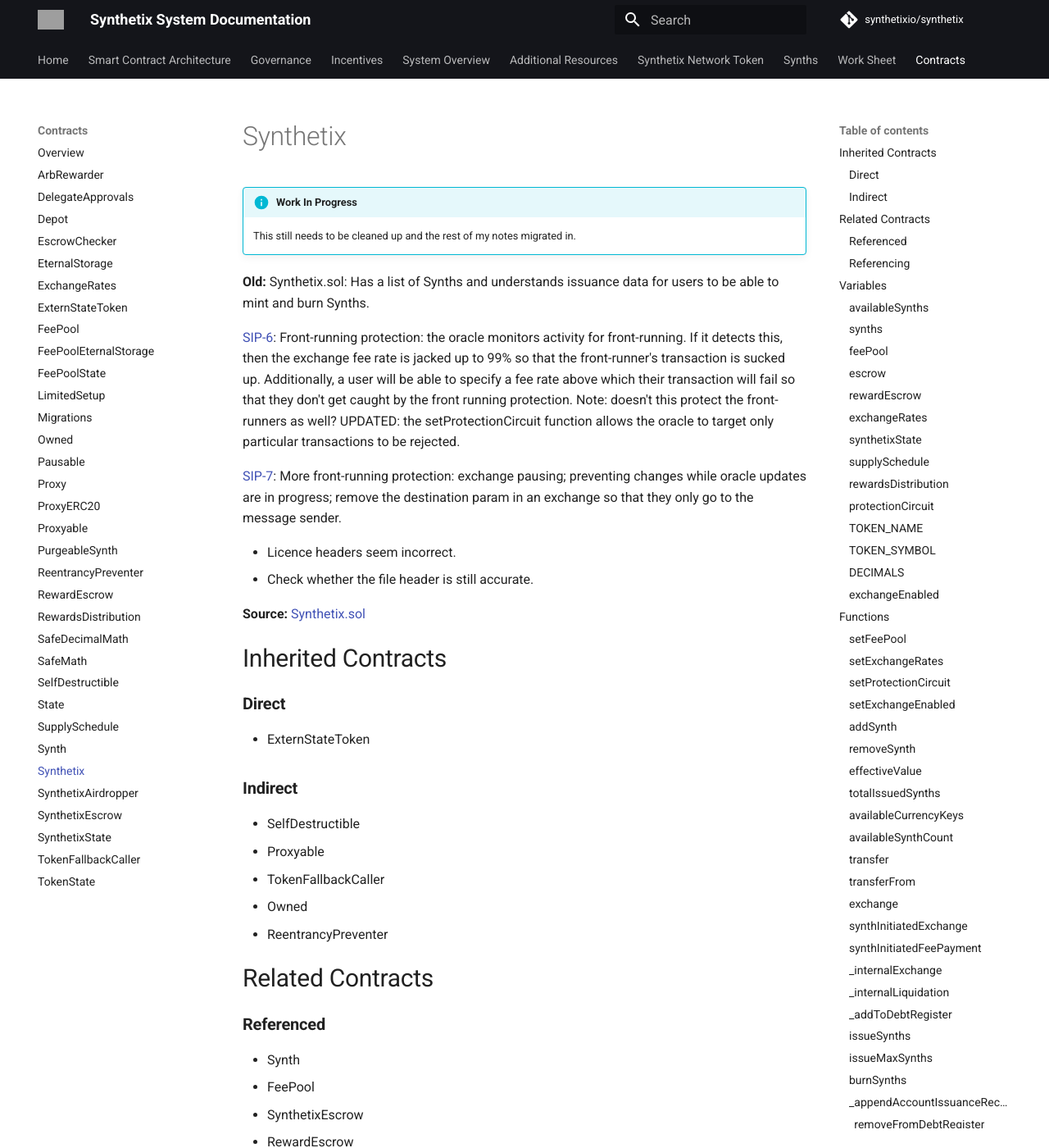
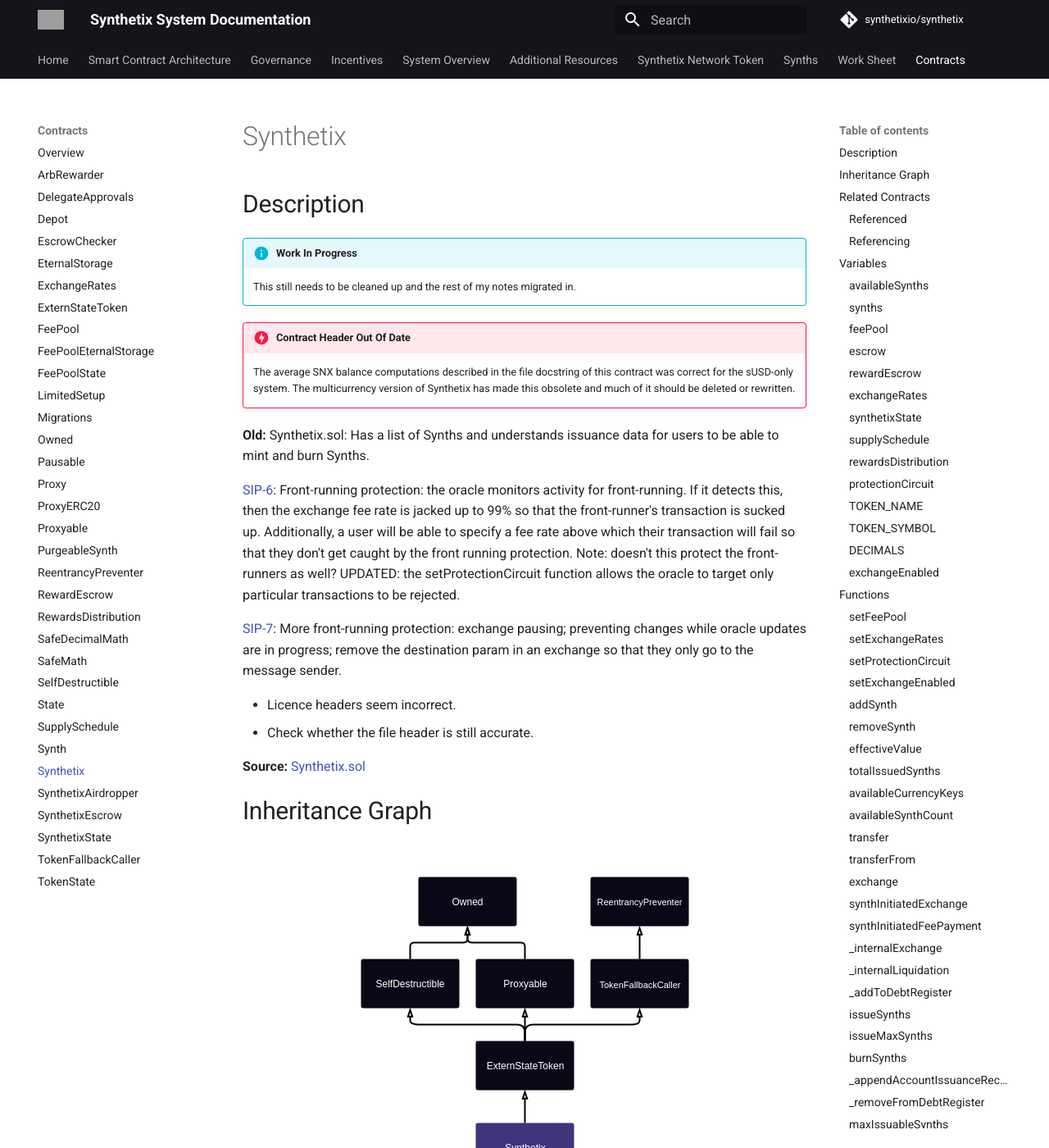
Before and after one commit to Synthetixio/synthetix, an MkDocs documentation site: the page built from docs/contracts/Synthetix.md, in a window 1280 px wide and 1400 px high. Shown: the whole window at 82% size. Built offline with MkDocs 1.6.1 and Material for MkDocs 9.7.7, drawn with Linux system fonts in a browser that asks for light colours; formulas are drawn with MathJax 3; comment, search, counter and statistics services are not loaded; grey boxes are pictures that could not be loaded.

Commit message:
Synthetix inheritance graph.

```diff
--- a/docs/contracts/Synthetix.md
+++ b/docs/contracts/Synthetix.md
@@ -1,7 +1,12 @@
 # Synthetix
+
+## Description
 
 !!! info "Work In Progress"
     This still needs to be cleaned up and the rest of my notes migrated in.
+
+!!! danger "Contract Header Out Of Date"
+    The average SNX balance computations described in the file docstring of this contract was correct for the sUSD-only system. The multicurrency version of Synthetix has made this obsolete and much of it should be deleted or rewritten.
 
 **Old:** Synthetix.sol: Has a list of Synths and understands issuance data for users to be able to mint and burn Synths.
 
@@ -14,19 +19,11 @@
 
 **Source:** [Synthetix.sol](https://github.com/Synthetixio/synthetix/blob/master/contracts/Synthetix.sol)
 
-## Inherited Contracts
+## Inheritance Graph
 
-### Direct
-
-* ExternStateToken
-
-### Indirect
-
-* SelfDestructible
-* Proxyable
-* TokenFallbackCaller
-* Owned
-* ReentrancyPreventer
+<centered-image>
+    ![Synthetix inheritance graph](../img/graphs/Synthetix.svg)
+</centered-image>
 
 ## Related Contracts
 
```
Also changed, not shown: docs/contracts/index.md (+1 -0 lines), docs/img/graphs/Synthetix.svg (added), 1 other file.
